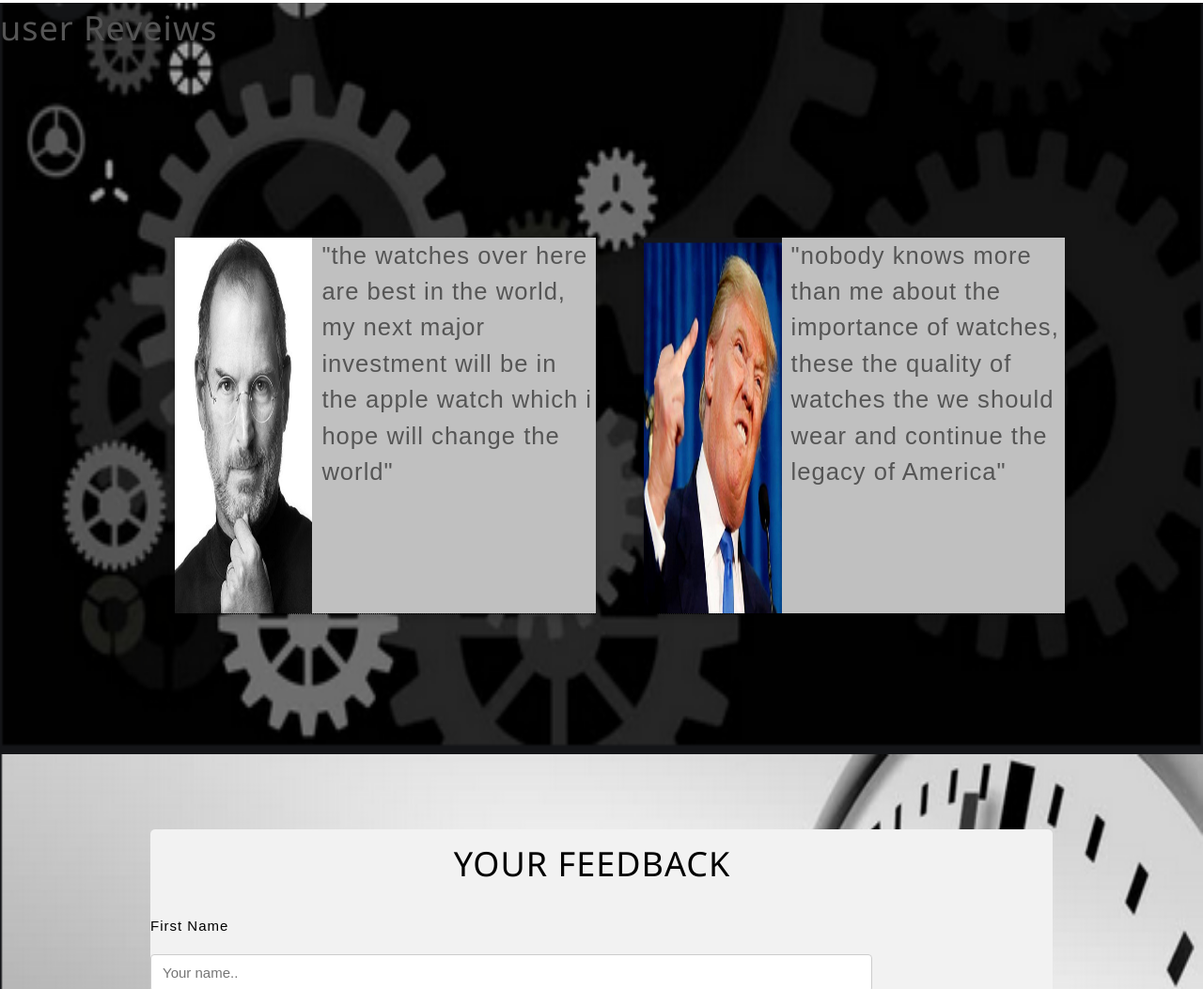
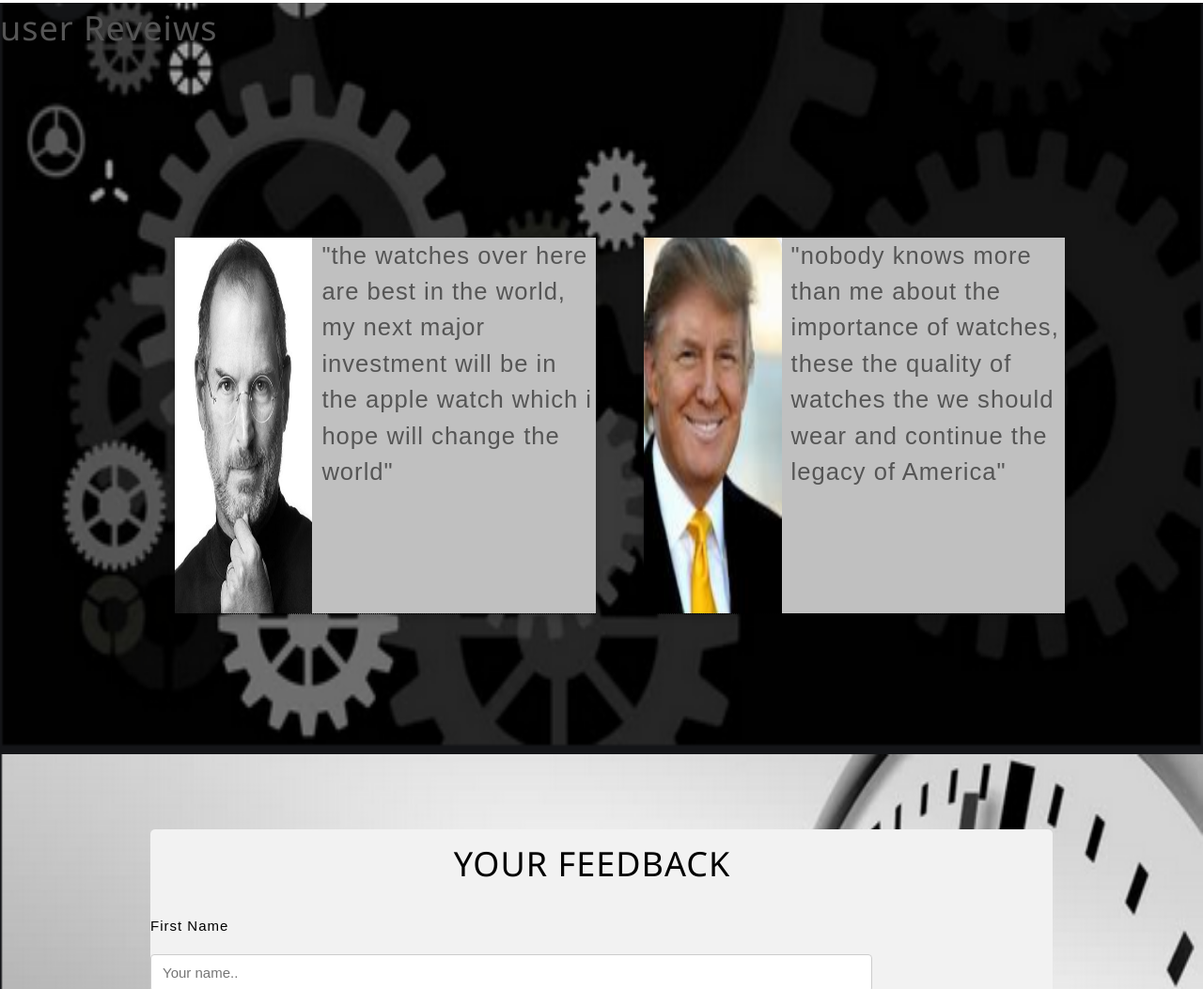
Before and after one commit to harsh-0111/harsh-0111.github.io, a plain HTML site: page index.html in a window 1280 px wide. Shown: the part 3222-4275 px from the top of the page at 94% size. Drawn offline with nearby package versions, Linux system fonts and the light colour scheme.

Commit message:
Update index.html

```diff
--- a/index.html
+++ b/index.html
@@ -884,7 +884,7 @@ input[type=submit]:hover {
          <div class="user">
            <div  class="tooltip">
           <span class="tooltiptext">DONALD TRUMP</span>
-          <img src="trump.PNG" height=100% width=35%>
+          <img src="trump1.PNG" height=100% width=35%>
         "nobody knows more than me about the importance of watches, these the quality of watches the we should wear and continue the legacy of America"
       </div>
         </div>
```
